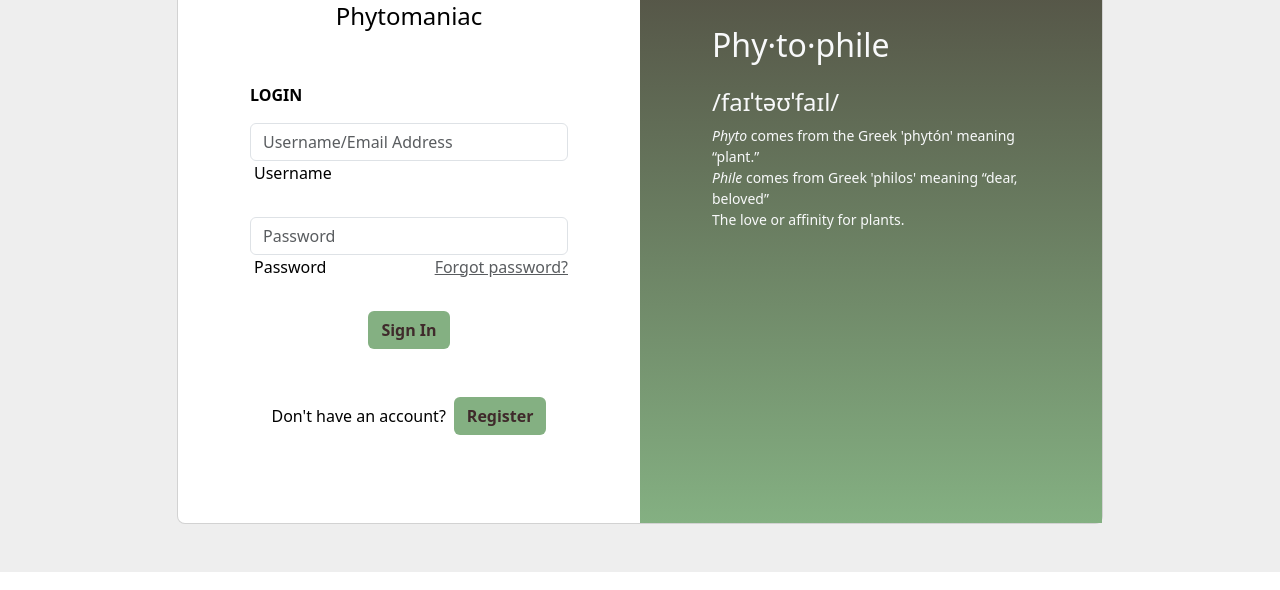
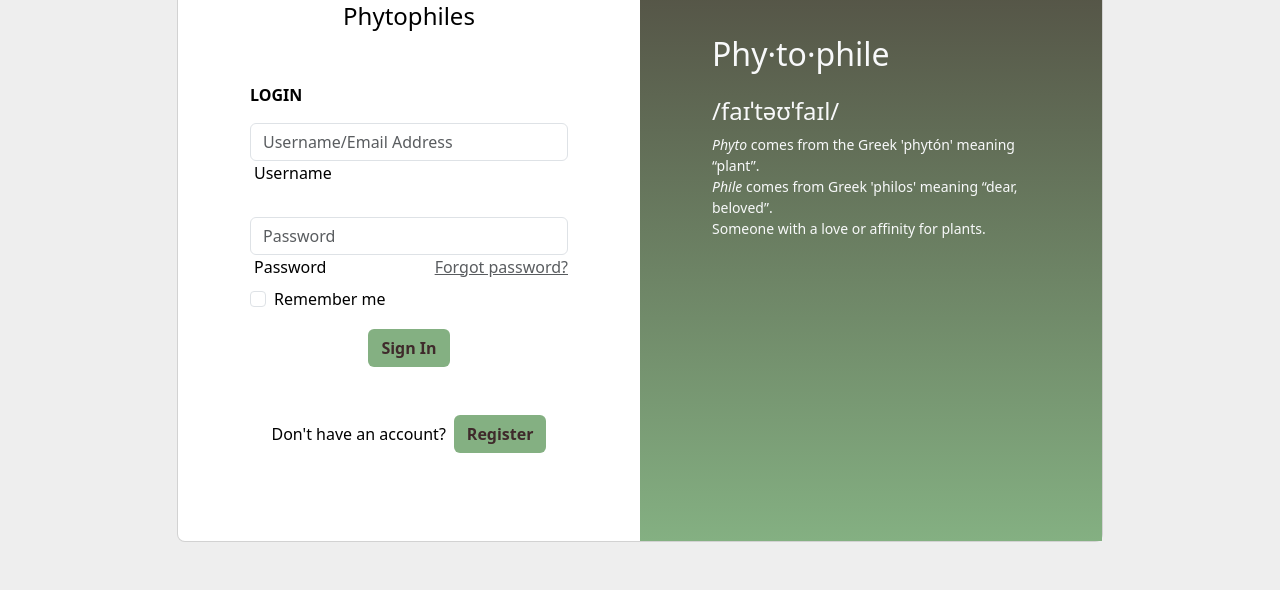
Before and after one commit to JustineElbuhel/Captone1, a plain HTML site: page login.html in a window 1280 px wide. Shown: the part 316-906 px from the top of the page. Drawn offline with nearby package versions, Linux system fonts and the light colour scheme.

Commit message:
Added check box to log in
Added a 'Remember me' checkbox

```diff
--- a/login.html
+++ b/login.html
@@ -113,28 +113,40 @@ OCHRE          - #DB7C26
                                 <div class="text-center ">
                                     <img class="img-fluid" src="assets/images/logo-login.png"
                                     style="width: 185px; margin-top: 2rem;" alt="logo">
-                                    <h4 class="mt-1 mb-5 pb-1">Phytomaniac</h4>
+                                    <h4 class="mt-1 mb-5 pb-1">Phytophiles</h4>
                                 </div>
+<!-- SIGNIN FROM -->
                                 <form method="post">
                                     <p class="fw-bolder">LOGIN</p>
+<!-- USERNAME -->
                                     <div class="form-outline mb-4">
                                         <input type="text" id="email" name="email" class="form-control"
                                             placeholder="Username/Email Address" required minlength="8" maxlength="20"/>
                                         <label class="form-label ms-1" for="email">Username</label>
                                     </div>
-                                    <div class="form-outline mb-4">
+<!-- PASSWORD -->
+                                    <div class="form-outline">
                                         <input type="text" id="password" class="form-control" placeholder="Password" required minlength="6"/>
                                             <div class="d-flex justify-content-between">
                                                 <label class="form-label ms-1" for="password">Password</label>
                                         <a class="text-muted" href="#">Forgot password?</a>
                                             </div>
                                     </div>
+<!-- REMEMBER ME -->
+                                    <div class="form-check">
+                                            <input class="form-check-input" type="checkbox" value="Remember Me" id="RememberMe">
+                                            <label class="form-check-label" for="RememberMe">
+                                            Remember me
+                                            </label>
+                                    </div>
+<!-- SUBMIT -->
                                     <div type="submit" class="text-center">
-                                        <input type="submit" class="button-custom btn fw-bold mb-5" value="Sign In">
+                                        <input type="submit" class="button-custom btn fw-bold mb-5 mt-3" value="Sign In">
                                     </div>
+<!-- REGISTER FOR NEW ACCOUNT -->
                                     <div class="d-flex align-items-center justify-content-center pb-4">
                                         <p class="mb-3 me-2">Don't have an account?</p>
-                                        <button type="submit" class="btn fa-lg button-custom mb-3">
+                                        <button type="button" class="btn fa-lg button-custom mb-3">
                                             <a href="registration.html" class="reg-link-custom fw-bold">Register</a>
                                         </button>
                                     </div>
@@ -145,8 +157,8 @@ OCHRE          - #DB7C26
                                 <div class="text-light px-3 py-4 p-md-5 mx-md-4">
                                 <h2 class="mb-4">Phy·to·phile</h2>
                                 <h4> /faɪˈtəʊˈfaɪl/</h4>
-                                <p class="small mb-0"><em>Phyto</em> comes from the Greek 'phytón' meaning “plant.” <br><em>Phile</em> comes from Greek 'philos'
-                                    meaning “dear, beloved” <br>The love or affinity for plants.</p>
+                                <p class="small mb-0"><em>Phyto</em> comes from the Greek 'phytón' meaning “plant”. <br><em>Phile</em> comes from Greek 'philos'
+                                    meaning “dear, beloved”. <br>Someone with a love or affinity for plants.</p>
                                 </div>
                         </div>
                     </div>
```
